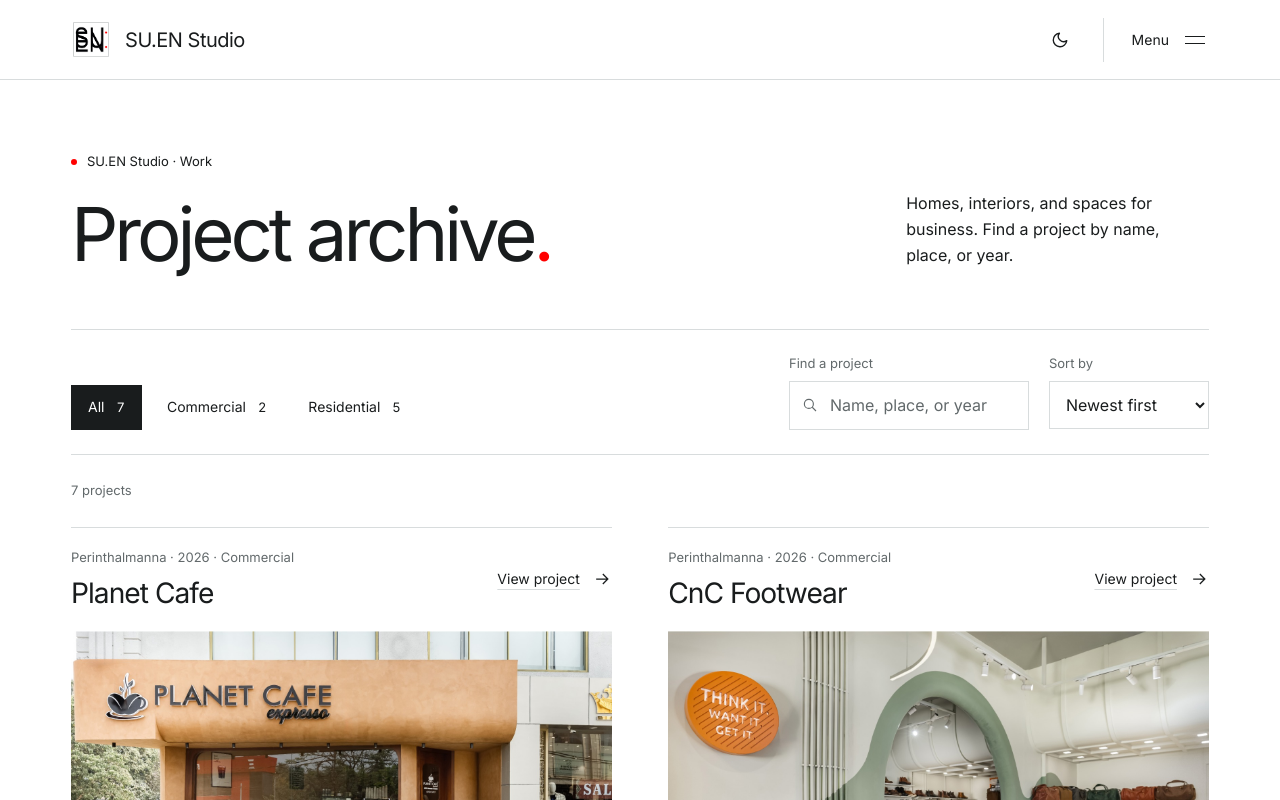
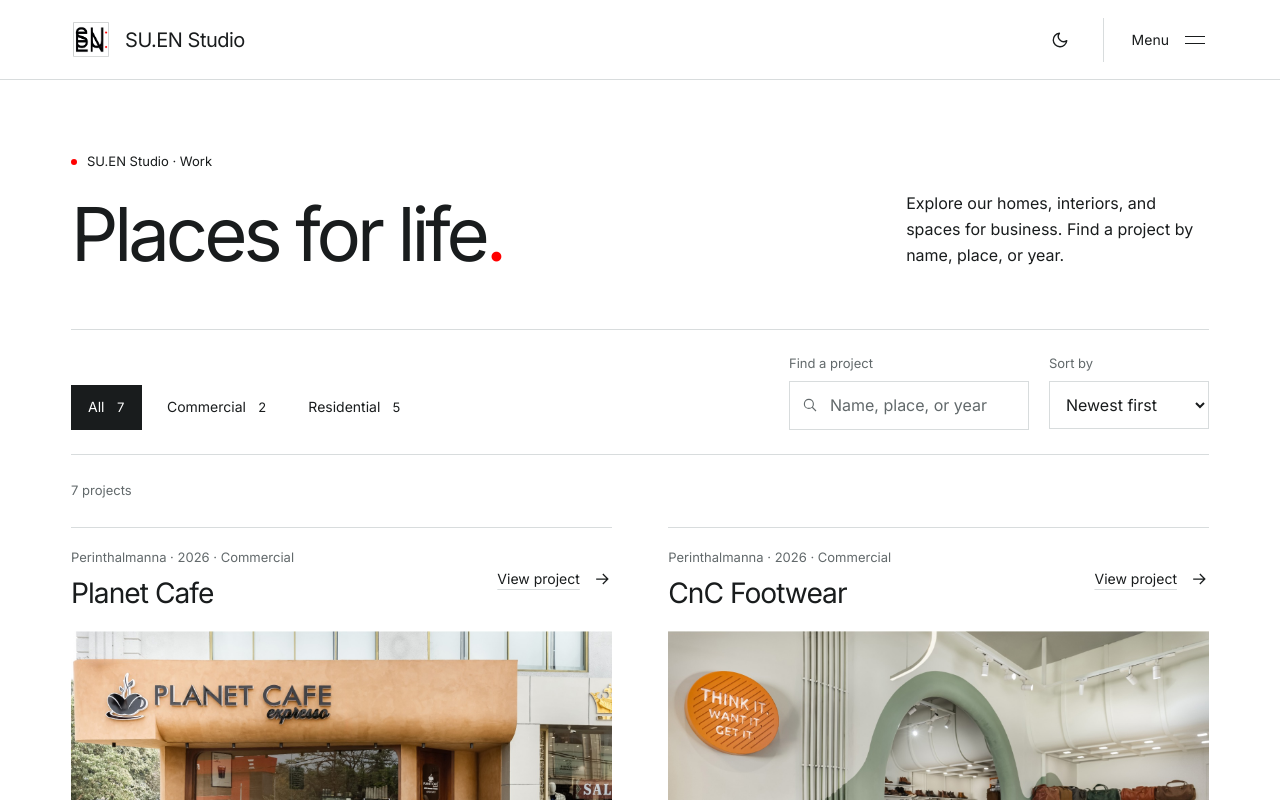
Before and after one commit to aghar-usman/suen-studio, a Next.js app: page /projects in a window 1280 px wide. Shown: the top 800 px of the page. Built offline with nearby package versions, Linux system fonts and the light colour scheme.

Commit message:
Update projects-archive.tsx

```diff
--- a/components/projects-archive/projects-archive.tsx
+++ b/components/projects-archive/projects-archive.tsx
@@ -33,8 +33,8 @@ export default function ProjectsArchive() {
     <section className={styles.archive} aria-labelledby="archive-heading">
       <div className={styles.wrap}>
         <header className={styles.header}>
-          <div><p className={styles.eyebrow}><span className={styles.dot} aria-hidden="true" />SU.EN Studio · Work</p><h1 id="archive-heading" className={styles.heading}>Project archive<span className={styles.fullStop}>.</span></h1></div>
-          <p className={styles.introduction}>Homes, interiors, and spaces for business. Find a project by name, place, or year.</p>
+          <div><p className={styles.eyebrow}><span className={styles.dot} aria-hidden="true" />SU.EN Studio · Work</p><h1 id="archive-heading" className={styles.heading}>Places for life<span className={styles.fullStop}>.</span></h1></div>
+          <p className={styles.introduction}>Explore our homes, interiors, and spaces for business. Find a project by name, place, or year.</p>
         </header>
 
         <div className={styles.toolbar}>
```
